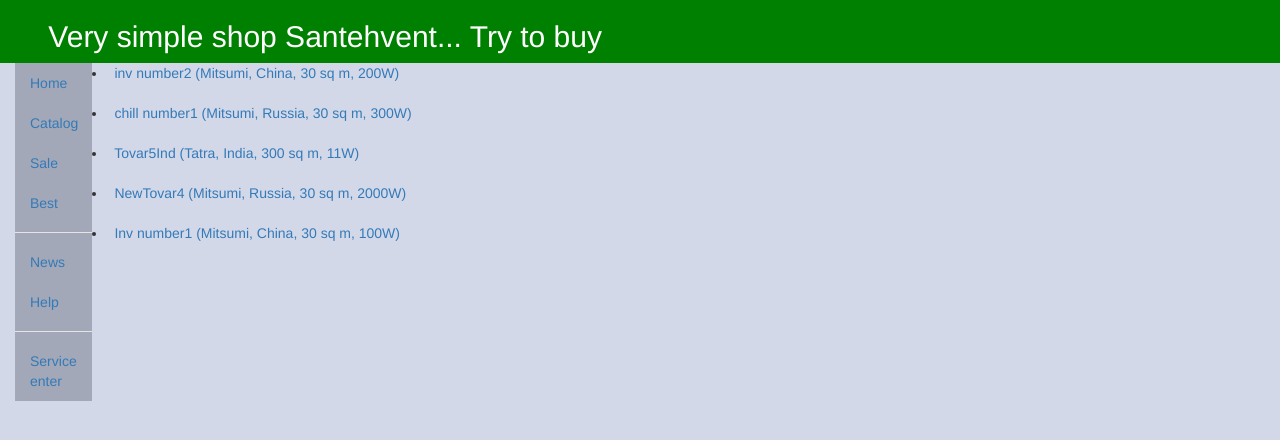
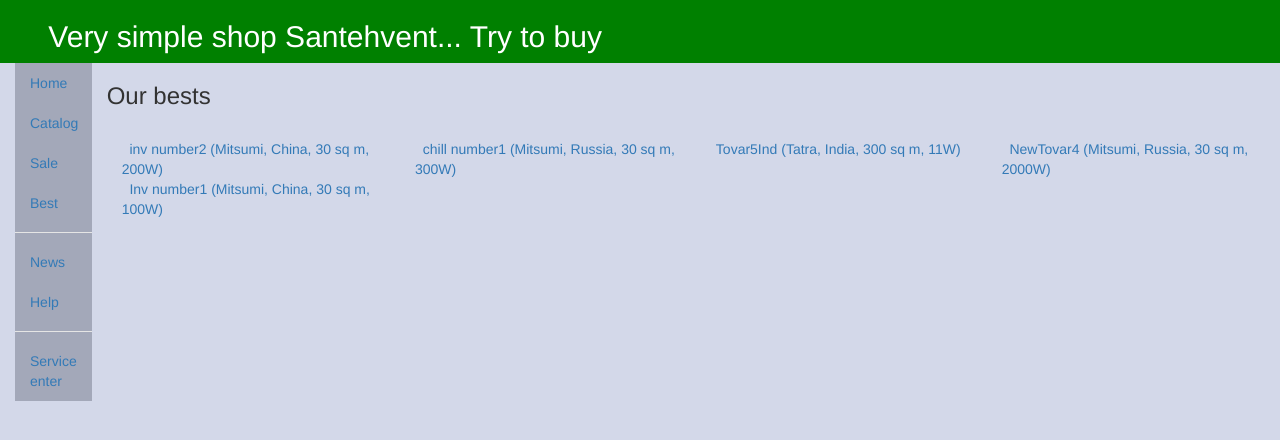
Before and after one commit to Vlad-Yekat/santehvent, a Django app: page / in a window 1280 px wide. Shown: the top 440 px of the page. Run offline with Django 3.2, Linux system fonts and the light colour scheme; data comes from the database, SQL or seed files in the repository; both versions use the stored data as it was after the commit; some libraries are stand-ins or nearby versions.

Commit message:
some on index 2408

```diff
--- a/santehvent/catalog/templates/catalog/index.html
+++ b/santehvent/catalog/templates/catalog/index.html
@@ -23,16 +23,29 @@
 <div class="row">
 {% include 'leftmenu2.html' %}
 
-  <ul>
-  {% for good1 in goods_list %}
+<div class="col-xs-12 col-md-11">
+  <div class="row">
+  <h3>
+    Our bests
+  </h3>
+  </div>
 
-  <li>&nbsp; <a href="/catalog/{{ good1.id }}/">{{ good1 }}</a>
-      </li>
-  <br>
+  <div class="row">
+
+     <br>
+
+       {% for good1 in goods_list %}
+          <div class="col-md-3">
+              &nbsp; <a href="/catalog/{{ good1.id }}/">{{ good1 }}</a>
+              <br>
+          </div>
 
 
-  {% endfor %}
-  </ul>
+        {% endfor %}
+
+
+  </div>
+</div>
 
 </div>
 </div>
--- a/santehvent/catalog/views.py
+++ b/santehvent/catalog/views.py
@@ -10,7 +10,7 @@ def index(request):
     goods_list = []
     other_arr = []
 
-    goods_list = Goods.objects.order_by('-goodName')[:10]
+    goods_list = Goods.objects.order_by('-goodName')[:12]
 
     template = loader.get_template('catalog/index.html')
     context = {
```
Also changed, not shown: santehvent/db.sqlite3.
